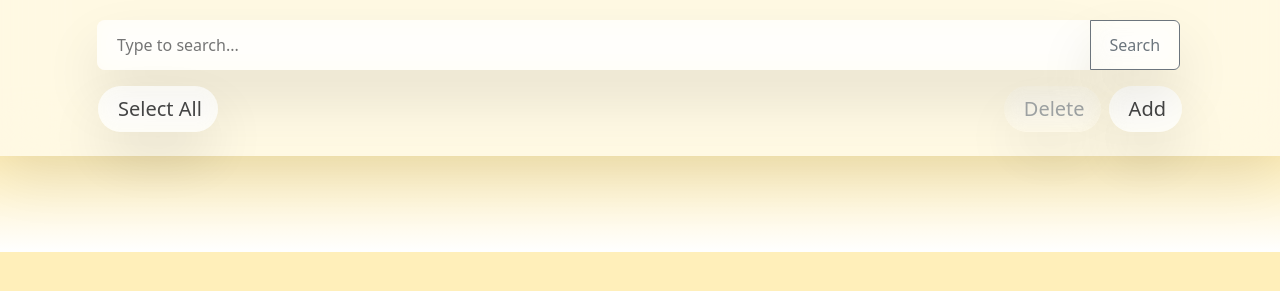
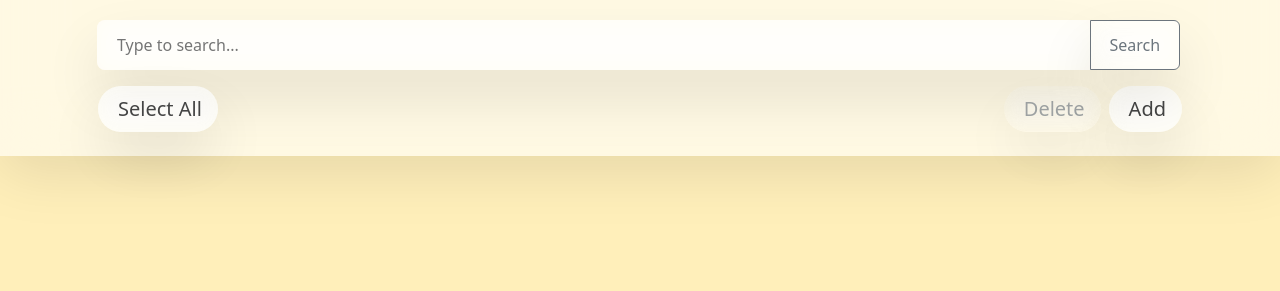
Before and after one commit to madhavbiju/BU_Todo, a plain HTML site: page index.html in a window 1280 px wide. Shown: the part 141-432 px from the top of the page. Drawn offline with nearby package versions, Linux system fonts and the light colour scheme.

Commit message:
fix: Use single colour background

```diff
--- a/index.html
+++ b/index.html
@@ -42,10 +42,7 @@
       </div>
     </header>
 
-    <div
-      class="container-fluid"
-      style="background: linear-gradient(#ffefba, #ffffff)"
-    >
+    <div class="container-fluid" style="background: #ffefba">
       <div class="container">
         <div id="multi-select"></div>
         <div class="row justify-content-center">
```
